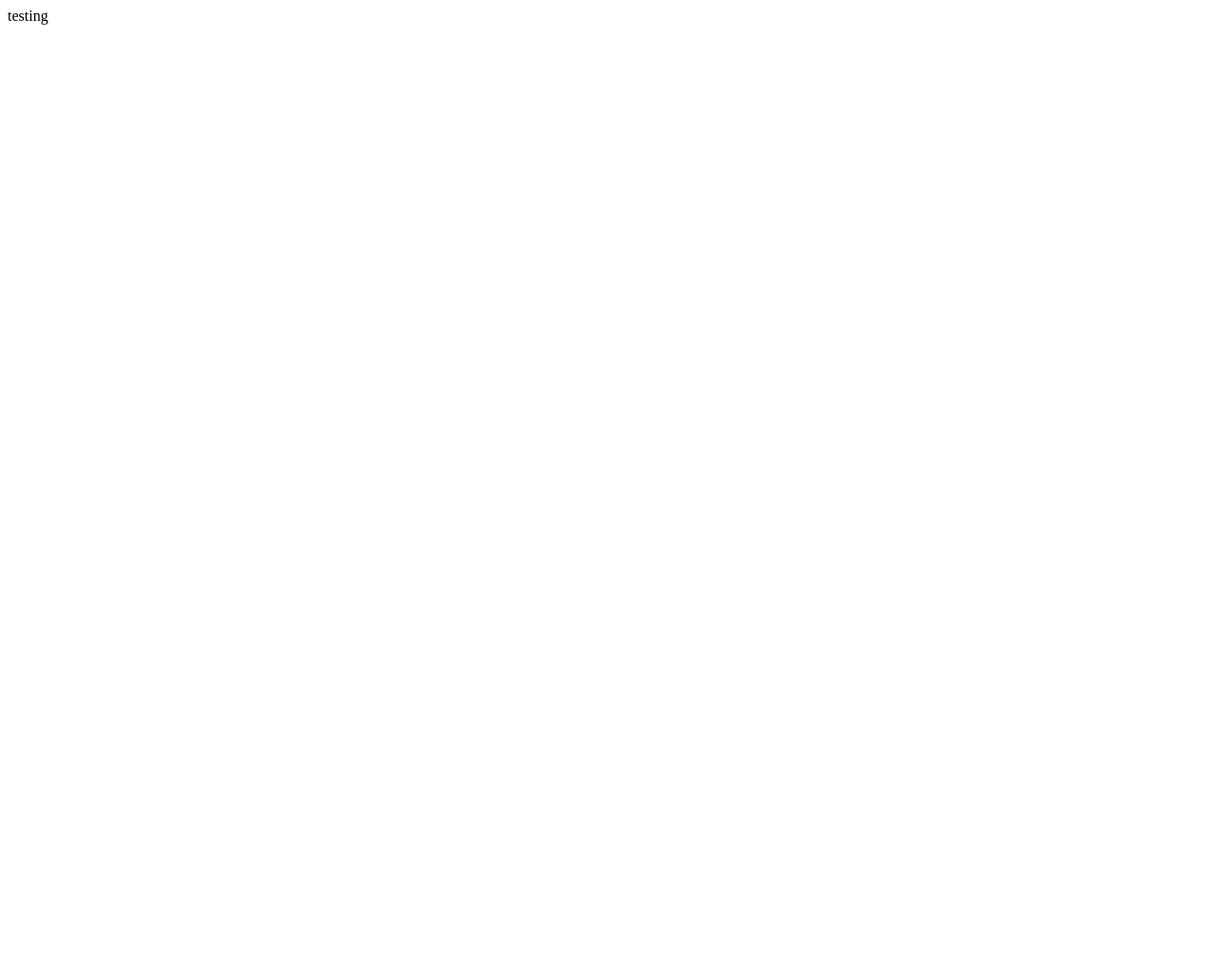
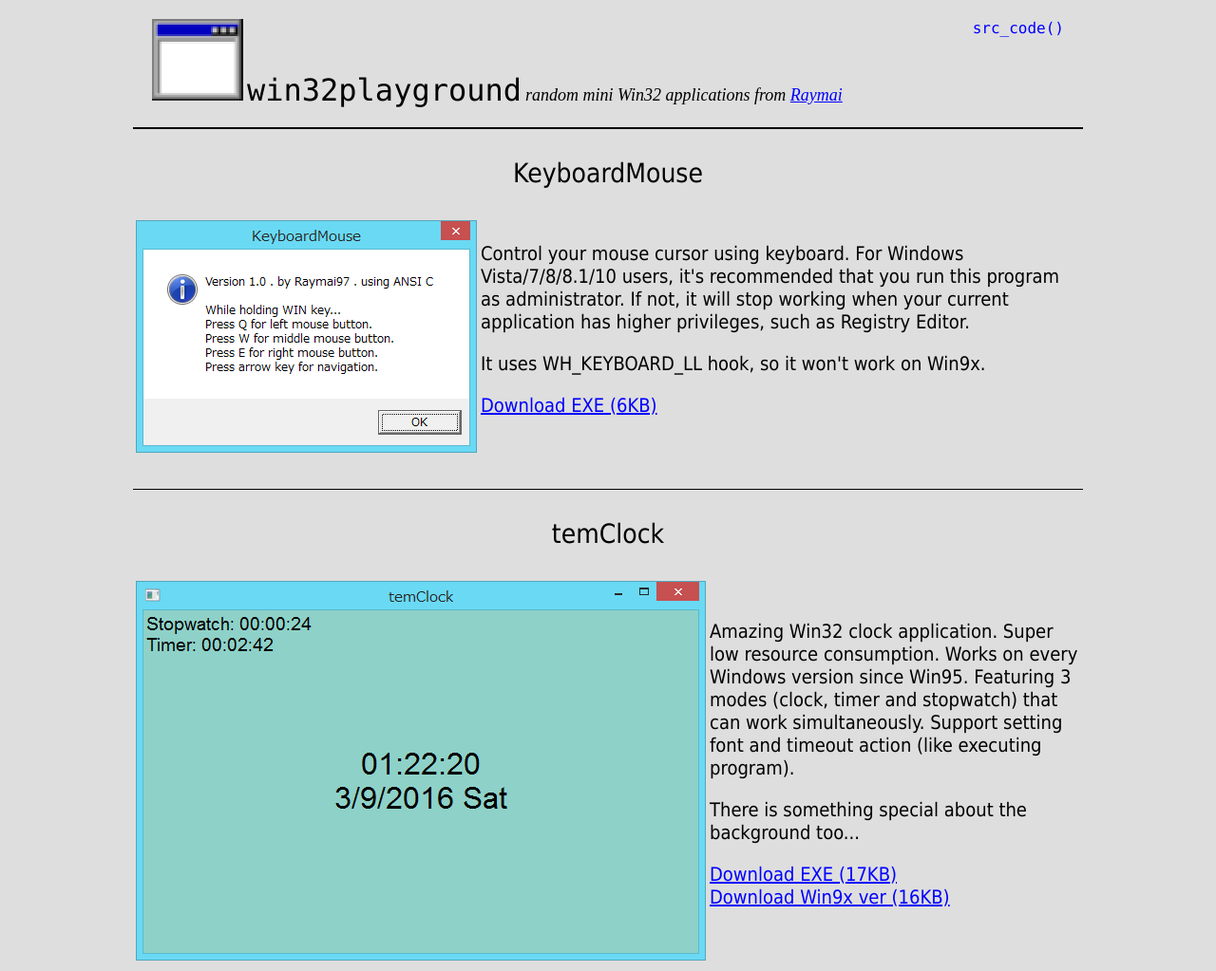
Before and after one commit to Raymai97/win32playground, a plain HTML site: page index.html in a window 1280 px wide. Shown: the top 1023 px of the page at 95% size. Before the commit the page ends 800 px from the top, so only its background shows below. Drawn offline with Linux system fonts and the light colour scheme.

Commit message:
initial website

```diff
--- a/index.html
+++ b/index.html
@@ -4,6 +4,56 @@
 		<link rel="stylesheet" type="text/css" href="./style.css">
 	</head>
 	<body>
-		testing
+		<div id="top">
+			<div id="top-logo"></div>
+			<div id="top-title">win32playground</div>
+			<div id="top-text">random mini Win32 applications from <a href="https://github.com/Raymai97">Raymai</a></div>
+			<div id="top-link"><a href="https://github.com/Raymai97/win32playground">src_code()</a></div>
+		</div>
+		<div class="app">
+			<div class="title">KeyboardMouse</div>
+			<table>
+				<td><img src="./screenshot/KeybrdMouse.png"></td>
+				<td>
+				Control your mouse cursor using keyboard. For Windows Vista/7/8/8.1/10 users, it's recommended that you run this program as administrator. If not, it will stop working when your current application has higher privileges, such as Registry Editor.<p>
+				It uses WH_KEYBOARD_LL hook, so it won't work on Win9x.<p>
+				<a href="./downloads/KeybrdMouse.exe">Download EXE (6KB)</a>
+				</td>
+			</table>
+		</div>
+		<div class="app">
+			<div class="title">temClock</div>
+			<table>
+				<td><img src="./screenshot/temClock.png"></td>
+				<td>
+				Amazing Win32 clock application. Super low resource consumption. Works on every Windows version since Win95. Featuring 3 modes (clock, timer and stopwatch) that can work simultaneously. Support setting font and timeout action (like executing program).<p>
+				There is something special about the background too...<p>
+				<a href="./downloads/temClock.exe">Download EXE (17KB)</a><br>
+				<a href="./downloads/temClock_9x.exe">Download Win9x ver (16KB)</a>
+				</td>
+			</table>
+		</div>
+		<div class="app">
+			<div class="title">BlackJack</div>
+			<table>
+				<td><img src="./screenshot/BlackJack.png"></td>
+				<td>
+				Yeah, it is that game where you get busted when your card total exceed 21.<p>
+				My first attempt to make a card game using C99.<p>
+				<a href="./downloads/BlackJack_C.exe">Download EXE (17KB)</a>
+				</td>
+			</table>
+		</div>
+		<div class="app">
+			<div class="title">Enabler</div>
+			<table>
+				<td><img src="./screenshot/Enabler.jpg"></td>
+				<td>
+				Sometimes you might want to click the disabled button (and other controls). This tool will re-enable standard Win32 controls of the current active window.<p>
+				<a href="./downloads/Enabler.exe">Download EXE (5KB)</a>
+				</td>
+			</table>
+		</div>
+		<div style="height: 30px"></div>
 	</body>
 </html>
--- a/style.css
+++ b/style.css
@@ -1,4 +1,78 @@
 html {
-	background: #FFF;
 	color: #000;
+	background: RGB(222,222,222);
 }
+
+body {
+	margin: auto;
+	left: 0; right: 0;
+
+	width: 1000px;
+}
+
+a {
+	color: #0000FF;
+}
+
+#top {
+	position: relative;
+	padding: 20px;
+
+	border: 0px solid black;
+	border-width: 0px 0px 2px 0px;
+}
+
+#top-logo {
+	display: inline-block;
+
+	width: 96px;
+	height: 86px;
+
+	background-image: url('./win32.png');
+}
+
+#top-title {
+	display: inline-block;
+
+	font-family: "Consolas", monospace;
+	font-size: 32px;
+	text-align: center;
+}
+
+#top-text {
+	display: inline-block;
+
+	font-family: "Times New Roman", serif;
+	font-size: 18px;
+	font-style: italic;
+}
+
+#top-link {
+	display: inline-block;
+	float: right;
+}
+
+#top-link a{
+	font-family: "Consolas", monotype;
+	text-decoration: none;
+	color: #0000FF;
+}
+
+#top-link a:hover, a:active {
+	color: #FF0000;
+}
+
+.app {
+	border: 0px solid black;
+	border-width: 0px 0px 1px 0px;
+	padding: 30px 0px;
+
+	font-family: "Tahoma", sans-serif;
+	font-size: 20px;
+}
+.app .title {
+	padding-bottom: 30px;
+
+	font-size: 28px;
+	text-align: center;
+}
```
Also changed, not shown: screenshot/BlackJack.png (added), screenshot/Enabler.jpg (added), screenshot/KeybrdMouse.png (added), screenshot/temClock.png (added), win32.png (added), 4 other files.
